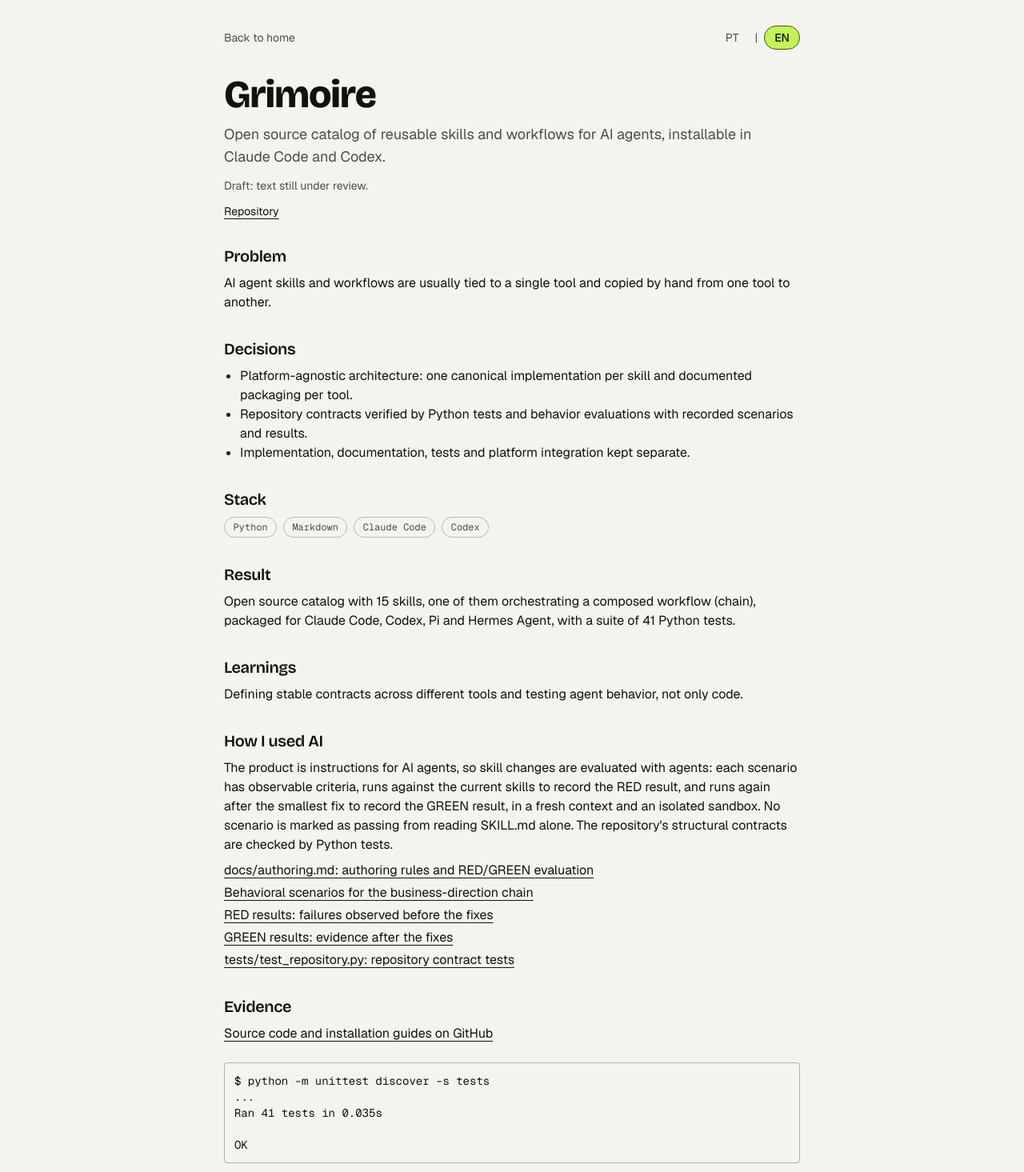
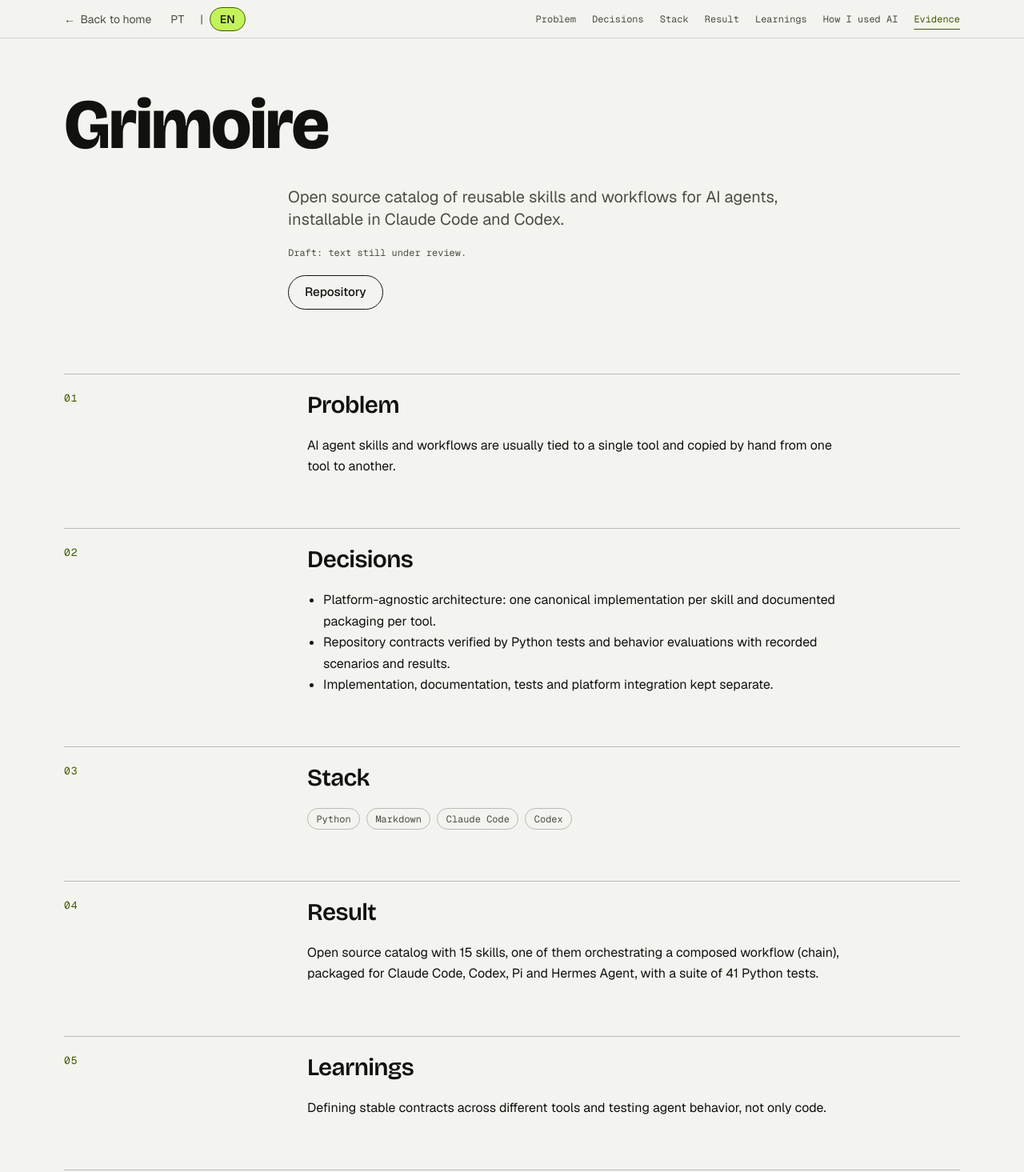
Before and after one commit to Migliatti/migliatti-port, a Next.js app: page /en/projetos/grimoire in a window 1280 px wide. Shown: the top 1465 px of the page at 80% size. Built offline with nearby package versions, Linux system fonts and the light colour scheme.

Commit message:
Estudo de caso no layout editorial (#37)
Pagina do estudo de caso usa o mesmo container e a BarraFixa da home,
com secoes numeradas, link de voltar e idioma preservando a rota.
Textos, evidencias e rotulos de ilustracao inalterados.

```diff
--- a/app/[lang]/projetos/[id]/page.tsx
+++ b/app/[lang]/projetos/[id]/page.tsx
@@ -1,7 +1,7 @@
 import type { Metadata } from "next";
-import Link from "next/link";
 import { notFound } from "next/navigation";
-import { LanguageSelector } from "@/components/LanguageSelector";
+import { BarraFixa } from "@/components/BarraFixa";
+import { NumeroDaSecao } from "@/components/NumeroDaSecao";
 import { listarDestaques, obterProjeto } from "@/lib/content";
 import { getDictionary, isLocale, locales, type Locale } from "@/lib/dictionary";
 import { metadadosDaPagina } from "@/lib/seo";
@@ -43,35 +43,53 @@ export default async function EstudoDeCasoPage({
   const dict = getDictionary(lang);
   const estudo = projeto.estudoDeCaso;
 
-  const secao = "flex flex-col gap-2";
-  const tituloSecao = "text-xl font-semibold";
+  // Seções numeradas do Estudo de caso, na ordem da página; a barra fixa usa
+  // a mesma lista. Os ids são os dos títulos de cada seção.
+  const secoes = [
+    { id: "problema", rotulo: dict.problema },
+    { id: "decisoes", rotulo: dict.decisoes },
+    { id: "stack", rotulo: dict.stack },
+    { id: "resultado", rotulo: dict.resultado },
+    { id: "aprendizado", rotulo: dict.aprendizado },
+    { id: "uso-de-ia", rotulo: dict.usoDeIA },
+    ...(projeto.evidencias.length > 0
+      ? [{ id: "evidencias", rotulo: dict.evidencias }]
+      : []),
+  ];
+  const numero = (id: string) =>
+    String(secoes.findIndex((s) => s.id === id) + 1).padStart(2, "0");
+
+  const secao = "secao animacao-entrada";
+  const tituloSecao = "text-2xl font-semibold sm:text-3xl";
 
   return (
-    <div className="mx-auto flex min-h-screen max-w-3xl flex-col gap-8 px-6 py-8">
-      <header className="flex items-center justify-between">
-        <Link
-          href={`/${lang}`}
-          className="text-sm text-muted hover:text-foreground"
-        >
-          {dict.voltar}
-        </Link>
-        <LanguageSelector current={lang} caminho={`/projetos/${projeto.id}`} />
-      </header>
-      <main id="conteudo" tabIndex={-1} className="flex flex-col gap-8">
-        <div className="flex flex-col gap-3">
-          <h1 className="text-4xl font-extrabold tracking-tight sm:text-5xl">{projeto.titulo}</h1>
-          <p className="text-lg text-muted">{projeto.resumo}</p>
-          <p data-testid="rascunho" className="text-sm text-muted">
+    <div className="mx-auto min-h-screen max-w-[75rem] px-4 sm:px-6 md:px-10">
+      <BarraFixa
+        lang={lang}
+        secoes={secoes}
+        caminho={`/projetos/${projeto.id}`}
+        comVoltar
+      />
+      <main id="conteudo" tabIndex={-1} className="estudo flex flex-col pb-24">
+        <div className="estudo-cabecalho">
+          <h1 className="estudo-titulo animacao-titulo font-extrabold">
+            {projeto.titulo}
+          </h1>
+          <div className="estudo-apoio flex flex-col gap-5">
+            <p className="max-w-2xl text-lg text-muted sm:text-xl">
+              {projeto.resumo}
+            </p>
+            <p data-testid="rascunho" className="font-mono text-xs text-muted">
               {dict.avisoRascunho}
             </p>
-          <div className="flex flex-wrap gap-4 text-sm">
+            <div className="flex flex-wrap gap-3">
               {projeto.demo && (
                 <a
                   data-testid="link-demo"
                   href={projeto.demo}
                   target="_blank"
                   rel="noopener noreferrer"
-                className="font-semibold underline underline-offset-4"
+                  className="botao botao-primario"
                 >
                   {dict.verDemo}
                 </a>
@@ -81,26 +99,36 @@ export default async function EstudoDeCasoPage({
                 href={projeto.repositorio}
                 target="_blank"
                 rel="noopener noreferrer"
-              className="underline underline-offset-4"
+                className="botao botao-secundario"
               >
                 {dict.repositorio}
               </a>
             </div>
           </div>
-        <section className={secao}>
-          <h2 className={tituloSecao}>{dict.problema}</h2>
-          <p>{estudo.problema}</p>
+        </div>
+        <section aria-labelledby="problema" className={secao}>
+          <NumeroDaSecao numero={numero("problema")} />
+          <h2 id="problema" className={tituloSecao}>
+            {dict.problema}
+          </h2>
+          <p className="estudo-texto">{estudo.problema}</p>
         </section>
-        <section className={secao}>
-          <h2 className={tituloSecao}>{dict.decisoes}</h2>
-          <ul className="list-disc pl-5">
+        <section aria-labelledby="decisoes" className={secao}>
+          <NumeroDaSecao numero={numero("decisoes")} />
+          <h2 id="decisoes" className={tituloSecao}>
+            {dict.decisoes}
+          </h2>
+          <ul className="estudo-texto list-disc pl-5">
             {estudo.decisoes.map((decisao) => (
               <li key={decisao}>{decisao}</li>
             ))}
           </ul>
         </section>
-        <section className={secao}>
-          <h2 className={tituloSecao}>{dict.stack}</h2>
+        <section aria-labelledby="stack" className={secao}>
+          <NumeroDaSecao numero={numero("stack")} />
+          <h2 id="stack" className={tituloSecao}>
+            {dict.stack}
+          </h2>
           <ul className="flex flex-wrap gap-2">
             {projeto.stack.map((item) => (
               <li key={item} className="chip">
@@ -109,17 +137,30 @@ export default async function EstudoDeCasoPage({
             ))}
           </ul>
         </section>
-        <section className={secao}>
-          <h2 className={tituloSecao}>{dict.resultado}</h2>
-          <p>{estudo.resultado}</p>
+        <section aria-labelledby="resultado" className={secao}>
+          <NumeroDaSecao numero={numero("resultado")} />
+          <h2 id="resultado" className={tituloSecao}>
+            {dict.resultado}
+          </h2>
+          <p className="estudo-texto">{estudo.resultado}</p>
         </section>
-        <section className={secao}>
-          <h2 className={tituloSecao}>{dict.aprendizado}</h2>
-          <p>{estudo.aprendizado}</p>
+        <section aria-labelledby="aprendizado" className={secao}>
+          <NumeroDaSecao numero={numero("aprendizado")} />
+          <h2 id="aprendizado" className={tituloSecao}>
+            {dict.aprendizado}
+          </h2>
+          <p className="estudo-texto">{estudo.aprendizado}</p>
         </section>
-        <section className={secao} data-testid="uso-de-ia">
-          <h2 className={tituloSecao}>{dict.usoDeIA}</h2>
-          <p>{estudo.usoDeIA.texto}</p>
+        <section
+          aria-labelledby="uso-de-ia"
+          className={secao}
+          data-testid="uso-de-ia"
+        >
+          <NumeroDaSecao numero={numero("uso-de-ia")} />
+          <h2 id="uso-de-ia" className={tituloSecao}>
+            {dict.usoDeIA}
+          </h2>
+          <p className="estudo-texto">{estudo.usoDeIA.texto}</p>
           <ul className="flex flex-col gap-1">
             {estudo.usoDeIA.links.map((link) => (
               <li key={link.url}>
@@ -136,22 +177,25 @@ export default async function EstudoDeCasoPage({
           </ul>
         </section>
         {projeto.evidencias.length > 0 && (
-          <section className={secao}>
-            <h2 className={tituloSecao}>{dict.evidencias}</h2>
-            <ul className="flex flex-col gap-6">
+          <section aria-labelledby="evidencias" className={secao}>
+            <NumeroDaSecao numero={numero("evidencias")} />
+            <h2 id="evidencias" className={tituloSecao}>
+              {dict.evidencias}
+            </h2>
+            <ul className="flex flex-col gap-10">
               {projeto.evidencias.map((evidencia, i) => (
                 <li
                   key={i}
                   data-testid={`evidencia-${evidencia.tipo}`}
-                  className="flex flex-col gap-2"
+                  className="estudo-evidencia flex flex-col gap-3"
                 >
                   {evidencia.tipo === "ilustracao" && (
-                    <figure className="flex flex-col gap-2">
+                    <figure className="flex min-w-0 flex-col gap-3">
                       {/* eslint-disable-next-line @next/next/no-img-element -- SVG local, sem otimização */}
                       <img
                         src={evidencia.url}
                         alt={evidencia.alt ?? ""}
-                        className="w-full rounded border border-muted/40"
+                        className="h-auto w-full max-w-full rounded border border-muted/40"
                       />
                       <figcaption className="text-sm text-muted">
                         <span
@@ -166,7 +210,7 @@ export default async function EstudoDeCasoPage({
                   )}
                   {evidencia.tipo === "codigo" && (
                     <>
-                      <pre className="overflow-x-auto rounded border border-muted/40 p-3 text-sm">
+                      <pre className="estudo-codigo overflow-x-auto rounded border border-muted/40 p-3 text-sm">
                         <code>{evidencia.trecho}</code>
                       </pre>
                       <p className="text-sm text-muted">
@@ -187,7 +231,7 @@ export default async function EstudoDeCasoPage({
                       {evidencia.saida && (
                         <pre
                           aria-label={dict.resultadoDosTestes}
-                          className="overflow-x-auto rounded border border-muted/40 p-3 text-sm"
+                          className="estudo-codigo overflow-x-auto rounded border border-muted/40 p-3 text-sm"
                         >
                           <code>{evidencia.saida}</code>
                         </pre>
--- a/app/globals.css
+++ b/app/globals.css
@@ -383,6 +383,77 @@ li:first-child > .projeto-cartao {
   }
 }
 
+/*
+ * Estudo de caso no layout editorial (issue #37): mesma barra fixa e mesmo
+ * grid de seção numerada da home. O cabeçalho não ocupa a tela inteira; o
+ * texto já vem no HTML e só usa as animações curtas existentes.
+ */
+
+/* Link de volta na barra: em tela estreita só a seta fica visível. */
+.barra-voltar {
+  display: inline-flex;
+  align-items: center;
+  gap: 0.4rem;
+  white-space: nowrap;
+}
+
+@media (max-width: 63.999rem) {
+  .barra-voltar {
+    padding: 0.25rem;
+  }
+
+  .barra-voltar-texto {
+    position: absolute;
+    width: 1px;
+    height: 1px;
+    overflow: hidden;
+    clip-path: inset(50%);
+    white-space: nowrap;
+  }
+}
+
+.estudo {
+  overflow-wrap: break-word;
+}
+
+.estudo-cabecalho {
+  display: flex;
+  flex-direction: column;
+  gap: 2rem;
+  padding-top: calc(var(--altura-barra) + 4rem);
+  padding-bottom: 1rem;
+}
+
+.estudo-titulo {
+  font-size: clamp(2.75rem, 8vw, 5.5rem);
+  line-height: 1;
+  overflow-wrap: anywhere;
+}
+
+/* Apoio deslocado à direita em telas largas, como o do Hero. */
+@media (min-width: 48rem) {
+  .estudo-apoio {
+    margin-left: 25%;
+  }
+}
+
+/* Texto corrido com medida confortável de leitura. */
+.estudo-texto {
+  max-width: 42rem;
+  line-height: 1.65;
+}
+
+.estudo-evidencia {
+  min-width: 0;
+}
+
+/* O código rola por dentro; a página nunca ganha rolagem horizontal. */
+.estudo-codigo {
+  max-width: 100%;
+  min-width: 0;
+  overflow-wrap: normal;
+}
+
 /* Espaço reservado para a Evidência (captura futura); vazio, não ocupa lugar. */
 .projeto-evidencia:empty {
   display: none;
--- a/components/BarraFixa.tsx
+++ b/components/BarraFixa.tsx
@@ -1,3 +1,4 @@
+import Link from "next/link";
 import { LanguageSelector } from "@/components/LanguageSelector";
 import {
   NavegacaoDasSecoes,
@@ -8,19 +9,39 @@ import { getDictionary, type Locale } from "@/lib/dictionary";
 type Props = {
   lang: Locale;
   secoes: ItemDeSecao[];
+  /**
+   * Trecho da rota depois do idioma, para o seletor de idioma manter a página
+   * (ex.: `/projetos/kepler-lab`). Na home fica vazio.
+   */
+  caminho?: string;
+  /** Mostra o link de volta para a home (usado no Estudo de caso). */
+  comVoltar?: boolean;
 };
 
 /**
- * Barra fixa fina da home: seletor de idioma e navegação por seção. Em tela
- * estreita fica só o idioma e a seção atual. O HUD resumido é da #40.
+ * Barra fixa fina da home e do Estudo de caso: seletor de idioma e navegação
+ * por seção. Em tela estreita fica só o idioma e a seção atual (e, no Estudo
+ * de caso, a seta de volta para a home). O HUD resumido é da #40.
  */
-export function BarraFixa({ lang, secoes }: Props) {
+export function BarraFixa({ lang, secoes, caminho = "", comVoltar = false }: Props) {
   const dict = getDictionary(lang);
 
   return (
     <header className="barra-fixa">
       <div className="mx-auto flex h-full max-w-[75rem] items-center justify-between gap-4 px-4 sm:px-6 md:px-10">
-        <LanguageSelector current={lang} />
+        <div className="flex shrink-0 items-center gap-3">
+          {comVoltar && (
+            <Link
+              href={`/${lang}`}
+              data-testid="link-voltar"
+              className="barra-voltar text-sm text-muted hover:text-foreground"
+            >
+              <span aria-hidden="true">&larr;</span>
+              <span className="barra-voltar-texto">{dict.voltar}</span>
+            </Link>
+          )}
+          <LanguageSelector current={lang} caminho={caminho} />
+        </div>
         <NavegacaoDasSecoes rotulo={dict.navegacaoDasSecoes} itens={secoes} />
       </div>
     </header>
```
Also changed, not shown: 1 other file (tests, documents, lock files or other folders). Lines whose indentation alone changed are shown as unchanged.
